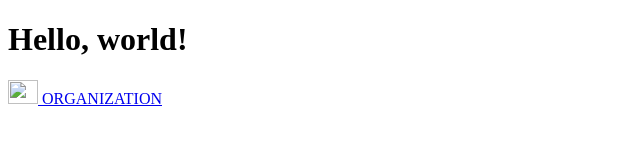
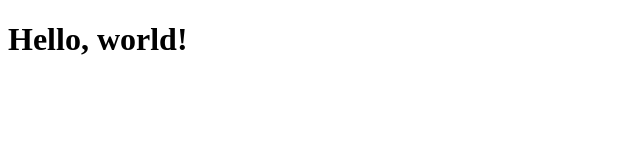
Before and after one commit to RevyDekker01/RevyDekker01.github.io, a plain HTML site: page index.html in a window 1280 px wide. Shown: the whole page, without its empty margins (0-640 px from the left). Drawn offline with Linux system fonts and the light colour scheme.

Commit message:
Update index.html

```diff
--- a/index.html
+++ b/index.html
@@ -8,12 +8,4 @@
   <body>
     <h1>Hello, world!</h1>
   </body>
-<nav class="navbar navbar-light bg-light">
-  <div class="container-fluid">
-    <a class="navbar-brand" href="#">
-      <img src="/docs/5.1/assets/brand/bootstrap-logo.svg" alt="" width="30" height="24" class="d-inline-block align-text-top">
-      ORGANIZATION
-    </a>
-  </div>
-</nav>
 </html>
```
